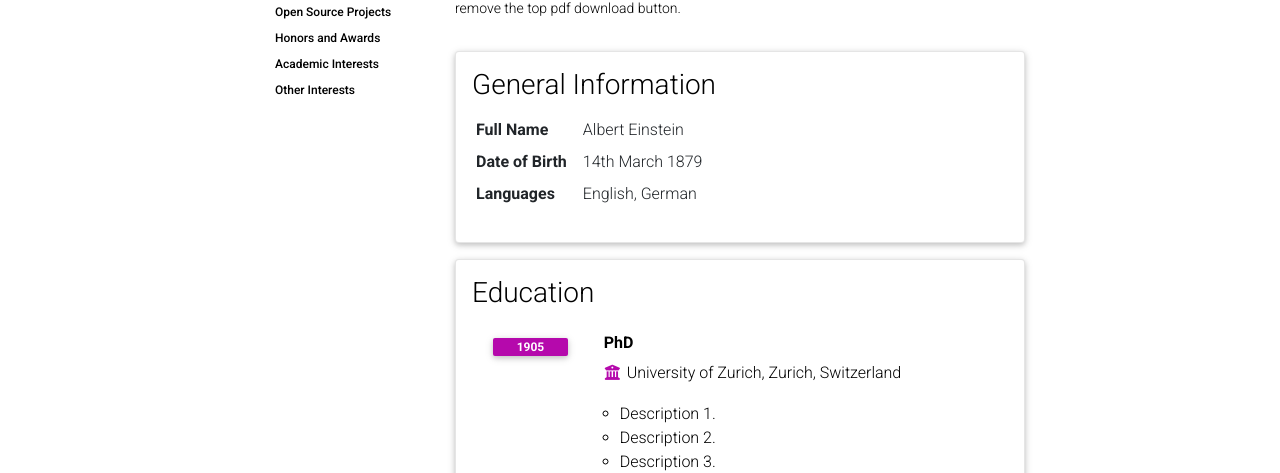
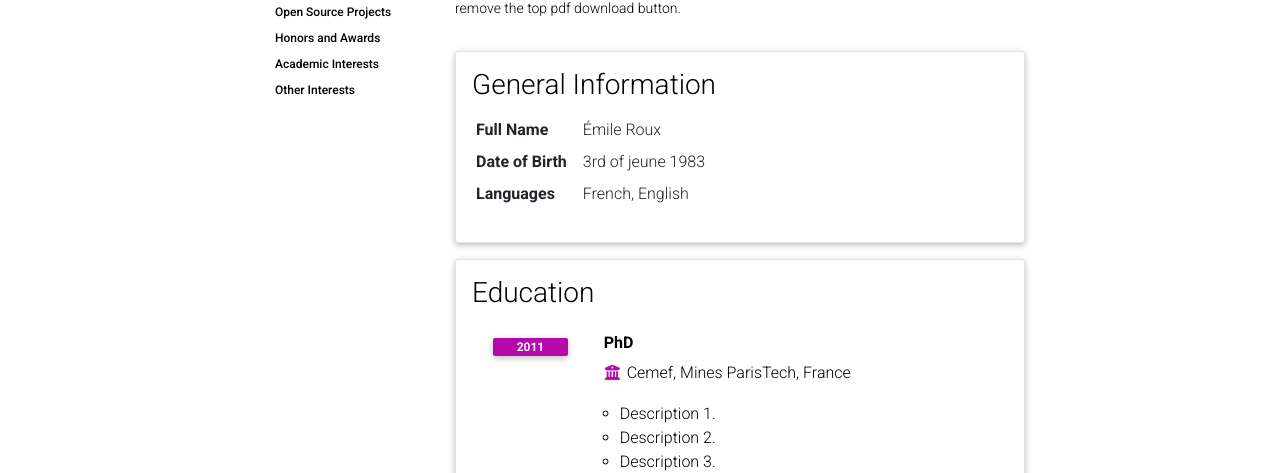
Before and after one commit to EmileRouxSMB/EmileRouxSMB.github.io, a Jekyll site: the page built from _pages/cv.md, in a window 1280 px wide and 900 px high. Shown: the part 184-657 px from the top of the window. Built offline with Jekyll 4.4.1, drawn with Linux system fonts in a browser that asks for light colours; comment, search, counter and statistics services are not loaded; a style sheet for code colours, icons or effects is not loaded.

Commit message:
Update cv.yml

```diff
--- a/_data/cv.yml
+++ b/_data/cv.yml
@@ -2,18 +2,18 @@
   type: map
   contents:
     - name: Full Name
-      value: Albert Einstein
+      value: Émile Roux
     - name: Date of Birth
-      value: 14th March 1879
+      value: 3rd of jeune 1983
     - name: Languages
-      value: English, German
+      value: French, English
 
 - title: Education
   type: time_table
   contents:
     - title: PhD
-      institution: University of Zurich, Zurich, Switzerland
-      year: 1905
+      institution: Cemef, Mines ParisTech, France
+      year: 2011
       description:
         - Description 1.
         - Description 2.
```
